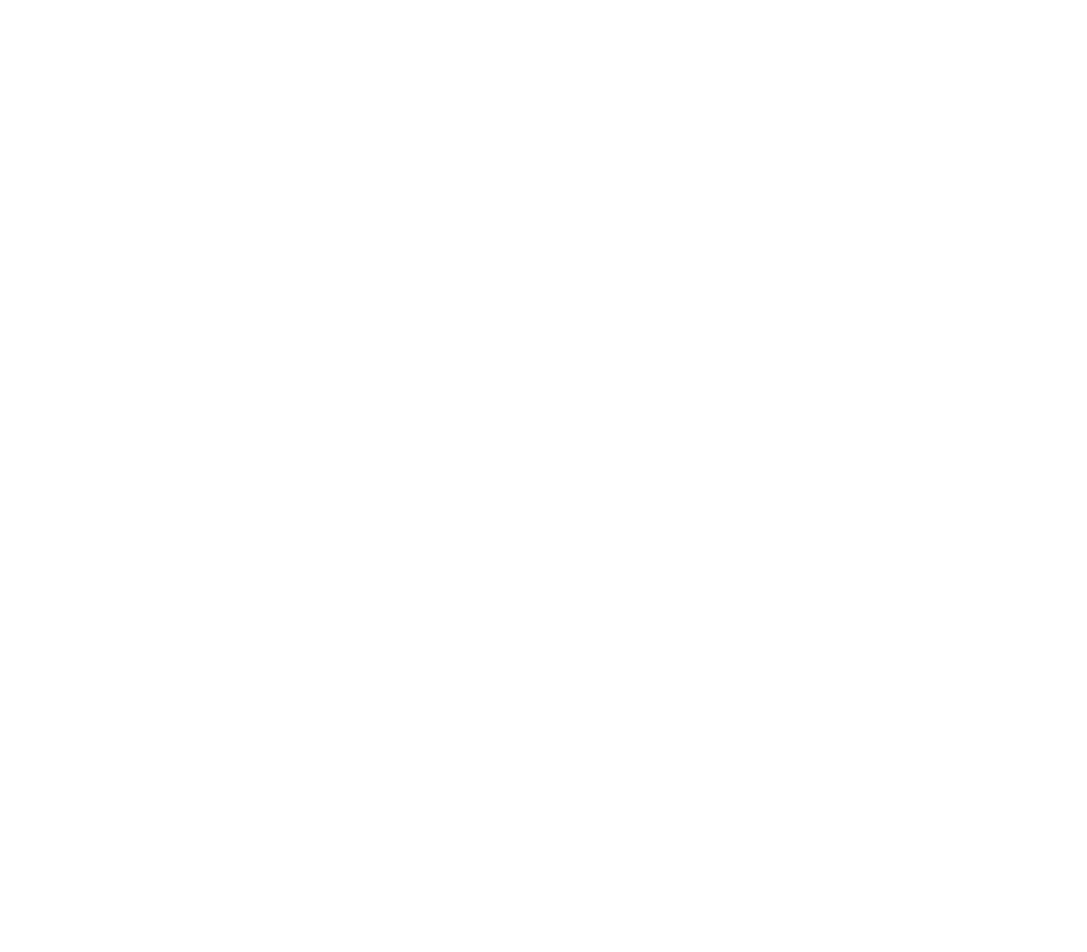
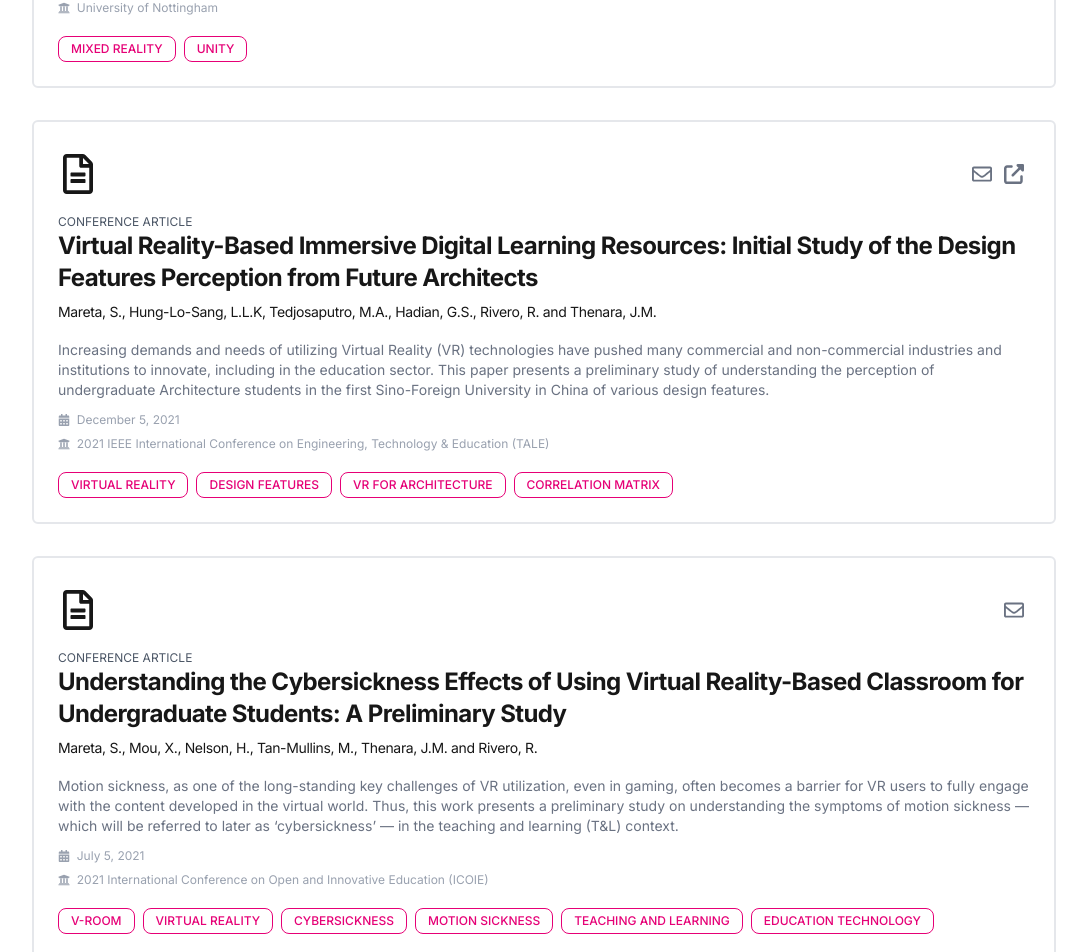
Before and after one commit to josephthen3320/jt-web-nextjs, a Next.js app: page /publications in a window 1280 px wide. Shown: the part 1180-2132 px from the top of the page, without its empty margins (96-1183 px from the left). Before the commit the page ends 880 px from the top, so only its background shows below. Built offline with nearby package versions, Linux system fonts and the light colour scheme.

Commit message:
update: publication stuff

```diff
--- a/src/app/components/publication-card.tsx
+++ b/src/app/components/publication-card.tsx
@@ -5,9 +5,10 @@
     FaRegEnvelope,
     FaUniversity,
     FaAward,
-    FaCalendarAlt
+    FaCalendarAlt, FaExternalLinkSquareAlt
 } from "react-icons/fa";
 import { Key } from "react";
+import {FaUpRightFromSquare} from "react-icons/fa6";
 
 
 const Card = ({
@@ -31,17 +32,8 @@
                                 </a>
                             </div>
                         )}
-                        {doi && (
-                            <div className="mx-1.5">
-                                <a
-                                    href={doi}
-                                    target="_blank"
-                                    rel="noopener noreferrer"
-                                >
-                                    <FaGithub className="text-xl text-gray-500 transition duration-200 hover:rotate-180 hover:text-blue-400" />
-                                </a>
-                            </div>
-                        )}
+
+                        {/* Email contact */}
                         {email && (
                             <div className="mx-1.5">
                                 <a
@@ -53,31 +45,47 @@
                                 </a>
                             </div>
                         )}
+                        {doi && (
+                            <div className="mx-1.5">
+                                <a
+                                    href={doi}
+                                    target="_blank"
+                                    rel="noopener noreferrer"
+                                >
+                                    <FaUpRightFromSquare className="text-xl text-gray-500 transition duration-200 hover:rotate-180 hover:text-blue-400" />
+                                </a>
+                            </div>
+                        )}
                     </div>
                 </div>
 
+                {/* Publication Type */}
                 {type && (
                     <h6 className={"text-xs uppercase text-gray-600"}>{type}
                     </h6>
                 )}
 
-
+                {/* Publication Title*/}
                 <h2 className="mb-0.5 text-2xl font-bold leading-8 tracking-tight">{title}</h2>
 
+                {/* Author List */}
                 {authors && (
                     <h3 className={"mb-3 text-sm leading-8 tracking-tight"}>
                         {authors}
                     </h3>
                 )}
 
+                {/* Publication Description*/}
                 <p className="prose text-sm mb-3 max-w-none text-gray-500 dark:text-gray-400">{abstract}</p>
 
+                {/* Publication Awards */}
                 {award && (
                     <div className={"mb-3 text-xs flex items-center"}>
                         <FaAward></FaAward>&nbsp;&nbsp;{award}
                     </div>
                 )}
 
+                {/* Publishing Metadata (Date & Publisher) */}
                 <div className={"mb-5 text-xs text-gray-400"}>
                     <div className="mb-2 flex items-center">
                         <FaCalendarAlt></FaCalendarAlt>&nbsp;&nbsp;
@@ -90,6 +98,7 @@
                     </div>
                 </div>
 
+                {/* Publication Tags Parsing */}
                 <div className="flex flex-wrap gap-2 text-xs text-gray-400">
                     {tags.split(",")
                         .map((tag: string, index: Key | null | undefined) => (
--- /dev/null
+++ b/src/app/publication-docs/2021-vr-learning-architects.md
@@ -0,0 +1,12 @@
+---
+title: 'Virtual Reality-Based Immersive Digital Learning Resources: Initial Study of the Design Features Perception from Future Architects'
+authors: "Mareta, S., Hung-Lo-Sang, L.L.K, Tedjosaputro, M.A., Hadian, G.S., Rivero, R. and Thenara, J.M."
+publishedAt: '2021-12-05'
+publisher: '2021 IEEE International Conference on Engineering, Technology & Education (TALE)'
+description: 'Increasing demands and needs of utilizing Virtual Reality (VR) technologies have pushed many commercial and non-commercial industries and institutions to innovate, including in the education sector. This paper presents a preliminary study of understanding the perception of undergraduate Architecture students in the first Sino-Foreign University in China of various design features. '
+tags: "virtual reality, design features, VR for architecture, correlation matrix"
+abstract: "Increasing demands and needs of utilizing Virtual Reality (VR) technologies have pushed many commercial and non-commercial industries and institutions to innovate, including in the education sector. This paper presents a preliminary study of understanding the perception of undergraduate Architecture students in the first Sino-Foreign University in China of various design features. These features were selected on the basis of their functionalities in the VR environment development context, e.g. a VR scene or site that can be visited as part of the learning process within the discipline. Hence, the participants were asked to evaluate the importance of each design feature, after experiencing a VR scene created under a university-scale project, namely V-ROOM. Results obtained from this study are hoped to provide future recommendations for numerous stakeholders working in or pursuing the architecture field, including students, educators, and architects. It is interesting to find that amongst fourteen design features investigated in this work, collaborative real-time editing, object/model scaling, and texture modification appeared to receive the highest ratings from the participants, and hence are the most crucial features to be considered in the design process. Furthermore, correlation matrix is also produced to investigate the relationship between these features."
+type: "Conference Article"
+email: "josephthenara@outlook.com"
+doi: "https://doi.org/10.1109/TALE52509.2021.9678682"
+---
--- /dev/null
+++ b/src/app/publication-docs/2021-vroom-cybersickness.md
@@ -0,0 +1,11 @@
+---
+title: 'Understanding the Cybersickness Effects of Using Virtual Reality-Based Classroom for Undergraduate Students: A Preliminary Study'
+authors: "Mareta, S., Mou, X., Nelson, H., Tan-Mullins, M., Thenara, J.M. and Rivero, R."
+publishedAt: '2021-07-05'
+publisher: '2021 International Conference on Open and Innovative Education (ICOIE)'
+description: 'Motion sickness, as one of the long-standing key challenges of VR utilization, even in gaming, often becomes a barrier for VR users to fully engage with the content developed in the virtual world. Thus, this work presents a preliminary study on understanding the symptoms of motion sickness — which will be referred to later as ‘cybersickness’ — in the teaching and learning (T&L) context.'
+tags: "V-ROOM, virtual reality, cybersickness, motion sickness, teaching and learning, education technology"
+abstract: "Increasing demands and needs of utilizing Virtual Reality (VR) technologies have pushed many commercial and non-commercial industries and institutions to innovate, including in the education sector. This paper presents a preliminary study of understanding the perception of undergraduate Architecture students in the first Sino-Foreign University in China of various design features. These features were selected on the basis of their functionalities in the VR environment development context, e.g. a VR scene or site that can be visited as part of the learning process within the discipline. Hence, the participants were asked to evaluate the importance of each design feature, after experiencing a VR scene created under a university-scale project, namely V-ROOM. Results obtained from this study are hoped to provide future recommendations for numerous stakeholders working in or pursuing the architecture field, including students, educators, and architects. It is interesting to find that amongst fourteen design features investigated in this work, collaborative real-time editing, object/model scaling, and texture modification appeared to receive the highest ratings from the participants, and hence are the most crucial features to be considered in the design process. Furthermore, correlation matrix is also produced to investigate the relationship between these features."
+type: "Conference Article"
+email: "josephthenara@outlook.com"
+---
--- /dev/null
+++ b/src/app/publication-docs/2022-itse-cybersickness.md
@@ -0,0 +1,17 @@
+---
+title: "A study of the virtual reality cybersickness impacts and improvement strategy towards the overall undergraduate students' virtual learning experience"
+authors: "Mareta, S., Thenara, J.M., Rivero, R. and Tan-Mullins, M."
+publishedAt: '2022-05-04'
+publisher: 'Interactive Technology and Smart Education (ITSE)'
+description: 'This study investigates cybersickness in a VR-based virtual classroom at the University of Nottingham Ningbo China, finding that 47% of participants experienced symptoms, with 64% being female, and identifying virtual movement speed, perspective angle, and visual properties as key contributing factors. The results, analyzed using ANOVA F-tests, highlight the influence of gender and academic background on cybersickness severity, offering insights for VR developers to minimize symptoms and enhance teaching and learning effectiveness in higher education.'
+tags: "Higher education, Simulation, Experiential learning, Blended learning, Digital learning, Virtual and augment reality, V-ROOM, Virtual reality, Cybersickness, Motion sickness, Teaching and learning, Education technology, Pedagogy innovation"
+abstract: "
+    Virtual reality (VR) technologies have expanded their application domains towards education with pedagogical benefits including fully immersive learning environment and in-depth user engagement through scenario-based virtual simulations. Motion sickness (MS), however, has become one of the long-standing key challenges of the VR utilisation, even in gaming industries. Thus, this paper aims to present a preliminary study on understanding the VR MS, referred as cybersickness, in the teaching and learning (T&L) context at the University of Nottingham Ningbo China.
+    A VR-based virtual classroom content was developed and tested for 60 undergraduate students having equal access to the same VR equipment. A two-step data collection, comprising qualitative and quantitative measures, was conducted for the participants. The aspects of how gender influences the cybersickness severity and how academic background affects the learning experience were investigated and analysed using analysis of variance F-test statistical approach.
+    The results demonstrated approximately 47% of the participants had experienced cybersickness, where 64% of them were females. With confidence level of 95% (a = 5%), the obtained p-value and F-statistical value for the respective gender and study discipline categories against the cybersickness symptoms confirmed the significance level between the two compared variables. Moreover, it is worth highlighting that the virtual movement speed, perspective angle and visual properties of the virtual environment were selected as the top three factors that caused the cybersickness.
+    The study is hoped to provide valuable pointers to current and future VR developers in minimising the cybersickness symptoms that would enable an effective T&L environment in higher education.
+    "
+type: "Journal Article"
+email: "josephthenara@outlook.com"
+doi: "https://doi.org/10.1108/ITSE-10-2021-0193"
+---
--- a/src/app/publications/page.tsx
+++ b/src/app/publications/page.tsx
@@ -36,7 +36,9 @@
             publisher: data.publisher,
             email: data.email,
         }
-    });
+    })
+    .sort((a, b) => new Date(b.date).getTime() - new Date(a.date).getTime()); // Sorting newest to oldest
+
 
     return (
     <>
@@ -62,11 +64,13 @@
                         title={post.title}
                         abstract={post.description}
                         publishedDate={post.date}
+                        publisher={post.publisher}
                         award={post.award}
                         authors={post.authors}
                         tags={post.tags}
                         type={post.type}
                         email={post.email}
+                        doi={post.doi}
                         />
                     ))}
                 </div>
```
Also changed, not shown: src/app/publication-docs/2022-mr-in-education.md (renamed from src/app/publication-docs/mr-in-education.md).
